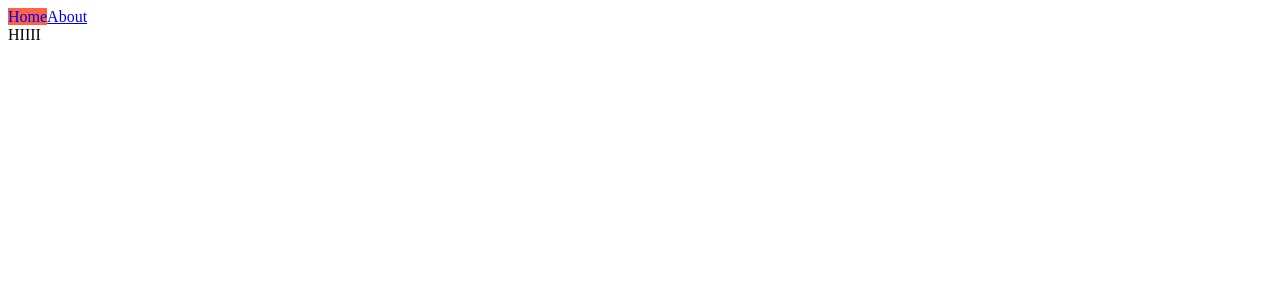
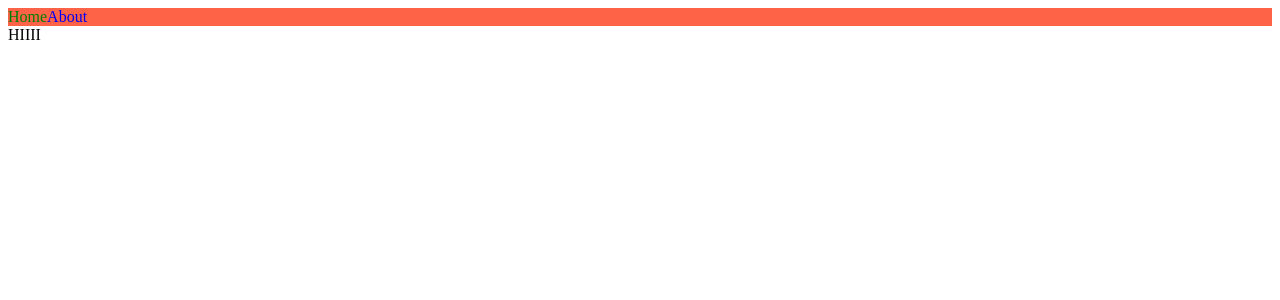
Before and after one commit to hyerimYeom/nextjs, a Next.js app: page / in a window 1280 px wide. Shown: the top 300 px of the page. Built offline with nearby package versions, Linux system fonts and the light colour scheme.

Commit message:
#1 Styles JSX
- using <style jsx> right before at the end of the tag in return
- set {``} inside of it
- same as jsx so I can use syntax of it
- using css syntax as it in the css file
- I could give props inside of the value in class property

```diff
--- a/components/NavBar.js
+++ b/components/NavBar.js
@@ -1,21 +1,29 @@
 import Link from "next/link";
 import { useRouter } from "next/router";
-import styles from './NavBar.module.css'
 
-export default function NavBar(){
+
+export default function NavBar(props){
     const router = useRouter();
+    console.log(props)
     return(
         <nav>
             <Link href="/">
-                <a className={`${styles.link} ${ router.pathname === "/" ? styles.active : "" }`}>
+                <a className={router.pathname === "/" ? "active" : ""}>
                     Home
                 </a>
             </Link>
             <Link href="/about">
-                <a className={[styles.link, router.pathname === "/about" ? styles.active : ""].join()}>
+                <a className={router.pathname === "/about" ? "active" : ""}>
                 About
                 </a>
             </Link>
+            <style jsx>{`
+                nav {background-color : tomato;}
+                a{text-decoration : none;}
+                .active{
+                    color : ${props.color};
+                }
+            `}</style>
         </nav>
     )
 }
--- a/components/NavBar.module.css
+++ /dev/null
@@ -1,7 +0,0 @@
-.link{
-    text-decoration: none;
-}
-
-.active{
-    background-color: tomato;
-}
--- a/pages/about.js
+++ b/pages/about.js
@@ -3,7 +3,7 @@ import NavBar from "../components/NavBar";
 export default function Home(){
     return (
         <div>
-            <NavBar/>
+            <NavBar color="aqua"/>
             About
         </div>
 
--- a/pages/index.js
+++ b/pages/index.js
@@ -3,7 +3,7 @@ import NavBar from '../components/NavBar';
 export default function Home(){
     return (
         <div>
-            <NavBar />
+            <NavBar color="green" />
 
             HIIII
         </div>
```
